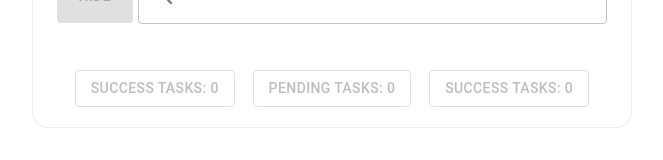
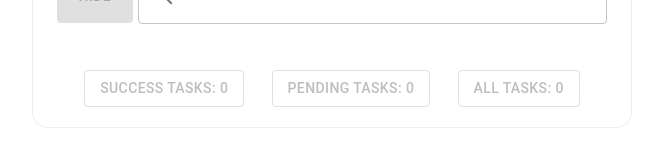
Before and after one commit to osama-maree/todo-task-react, a React (Create React App) app: page / in a window 1280 px wide. Shown: the part 273-433 px from the top of the page, without its empty margins (308-971 px from the left). Built offline with nearby package versions, Linux system fonts and the light colour scheme.

Commit message:
Edit Title For All Task

```diff
--- a/src/component/Footer.jsx
+++ b/src/component/Footer.jsx
@@ -31,7 +31,7 @@ const Footer = ({ tasks }) => {
       />
       <CustomButton
         type={"primary"}
-        text={`Success Tasks: ${tasks.length}`}
+        text={`ALl Tasks: ${tasks.length}`}
         dis={tasks.length === 0}
       />
     </Box>
```
